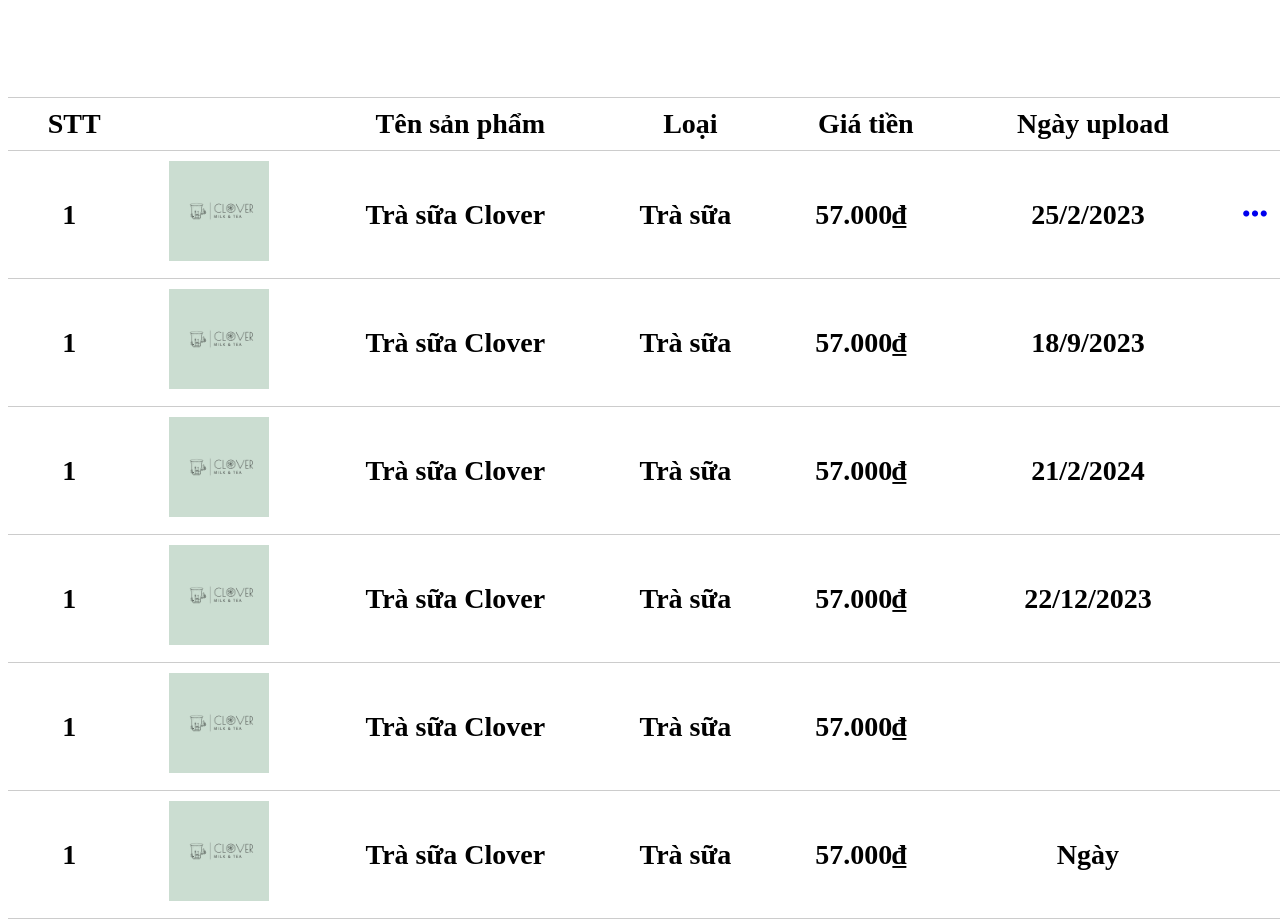
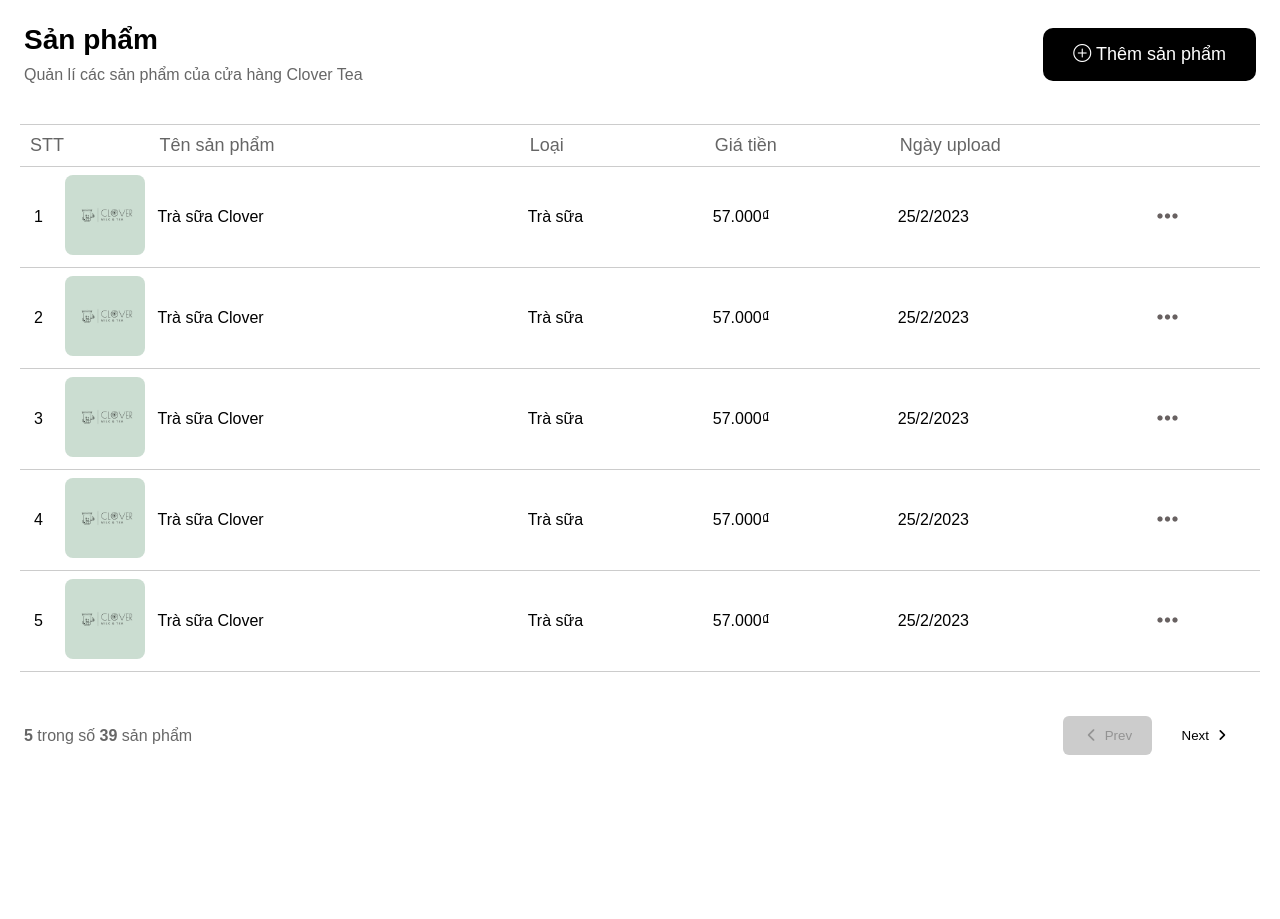
Before and after one commit to CuongNguyen-0712/web_bantrasua, a PHP site: page /pages/admin/product.html in a window 1280 px wide. After the commit the page ends 755 px from the top, so only its background shows below. Run offline with PHP 8.4, Linux system fonts and the light colour scheme; lists and menus that the app fills with data are empty.

Commit message:
product change

```diff
--- a/assets/styles/admin/product.css
+++ b/assets/styles/admin/product.css
@@ -1,34 +1,228 @@
-body{
-    display:flex;
-    align-items: center;
-    justify-content: center;
+body {
     height: 100vh;
     width: 100%;
-    padding-top: 100px;
+    font-family: Arial, Helvetica, sans-serif;
 }
-table{
+
+.product-info {
+    padding: 24px;
+    padding-bottom: 20px;
+    display: flex;
+    align-items: center;
+    justify-content: space-between;
+}
+
+.product-info h1 {
+    font-size: 28px;
+    margin-bottom: 10px;
+}
+
+.product-info p {
+    font-size: 16px;
+    color: rgba(0, 0, 0, 0.6);
+}
+
+.product-info button{
+    font-size: 18px;
+    color: #fff;
+    padding: 16px 30px;
+    background-color: rgb(0, 0, 0);
+    transition: background-color 0.5s, border 0.5s;
+    border: none;
+    border-radius: 10px;
+    cursor: pointer;
+    user-select: none;
+}
+
+.product-info button:hover{
+    background-color: rgb(0, 0, 0, 0.1);
+}
+
+.table-container {
+    display: flex;
+    align-items: center;
+    justify-items: center;
+    padding: 20px;
+}
+
+table {
     width: 100%;
     border-collapse: collapse;
+    table-layout: fixed;
 }
-th,td {
-    padding: 10px;
-    text-align: center;
+
+tr,
+td {
+    padding: 8px;
+    text-align: left;
     border-top: 1px solid #ccc;
     border-bottom: 1px solid #ccc;
     border-left: none;
     border-right: none;
-    font-size: 28px;
+    font-size: 16px;
+    border-radius: 10px;
+    font-weight: lighter;
 }
 
-thead th{
-    padding-left: 20px;
+th {
+    padding: 10px;
+    text-align: left;
+    border-top: 1px solid #ccc;
+    border-bottom: 1px solid #ccc;
+    border-left: none;
+    border-right: none;
+    border-radius: 10px;
+    opacity: 0.6;
+    font-size: 18px;
+    font-weight: lighter;
 }
 
-th img {
-    height: 100px;
+th:first-child,
+td:first-child {
+    width: 20px;
+    text-align: center;
+}
+
+th:nth-child(2),
+td:nth-child(2) {
+    width: 50px;
+    text-align: center;
+}
+
+th:nth-child(3),
+td:nth-child(3) {
+    width: 200px;
+}
+
+th:nth-child(4),
+td:nth-child(4),
+th:nth-child(5),
+td:nth-child(5),
+th:nth-child(6),
+td:nth-child(6) {
     width: 100px;
 }
 
-tr:hover{
-    background-color: lightgoldenrodyellow;
+th:nth-child(7),
+td:nth-child(7) {
+    width: 100px;
+    text-align: center;
 }
+
+td img {
+    height: 80px;
+    width: 80px;
+    border-radius: 10%;
+}
+
+tr:hover {
+    background-color: rgb(245, 255, 250);
+}
+
+.option-menu {
+    position: absolute;
+    display: none;
+    right: auto;
+    background-color: #fff;
+    border: 1px solid #ddd;
+    box-shadow: 0 2px 5px rgba(0, 0, 0, 0.2);
+    min-width: 120px;
+    padding: 5px;
+    border-radius: 10px;
+    animation: dropDown 0.3s ease;
+
+}
+
+.option-menu button {
+    text-align: left;
+    display: block;
+    width: 100%;
+    padding: 12px;
+    background-color: #fff;
+    box-shadow: 0px 4px 8px rgba(248, 129, 129, 0.1);
+    border: none;
+}
+
+.option-menu button i {
+    float: right;
+}
+
+.option-menu button:hover {
+    background-color: rgb(245, 255, 250);
+}
+
+.option {
+    cursor: pointer;
+    color: rgb(104, 97, 97);
+    font-size: 24px;
+    user-select: none;
+    background-color: transparent;
+    transition: background-color 0.5s, border 0.5s;
+    border-radius: 10px;
+    padding: 8px;
+}
+
+.option:hover {
+    background-color: rgb(0, 0, 0, 0.1);
+}
+
+.pagination {
+    display: flex;
+    justify-content: space-between;
+    align-items: center;
+    padding: 24px;
+}
+
+.pagination > span {
+    font-size: 16px;
+    color: rgba(0, 0, 0, 0.6);
+}
+
+.pagination-button {
+    user-select: none;
+}
+
+.pagination-button > button {
+    padding: 12px 20px;
+    background-color: #fff;
+    background-color: transparent;
+    transition: background-color 0.5s, border 0.5s;
+    border: none;
+    margin-right: 5px;
+    border-radius: 6px;
+    cursor: pointer;
+}
+
+.pagination-button > button:disabled {
+    background-color: #ccc;      /* có màu hoặc không màu đây ? */
+    cursor: not-allowed;
+}
+
+.pagination-button > button:hover {
+    background-color: rgb(0, 0, 0, 0.1);
+}
+
+.pagination-button > button i {
+    margin-left: 5px;
+    margin-right: 5px;
+}
+
+@keyframes dropDown {
+    0% {
+        transform: translateY(-10px);
+    }
+    100% {
+        transform: translateY(0);
+    }
+}
+
+/*
+@keyframes dropDown {
+    0% {
+        transform: scale(0.75);
+    }
+    100% {
+        transform: scale(1);
+    }
+}
+*/
--- a/assets/styles/style.css
+++ b/assets/styles/style.css
@@ -4,8 +4,8 @@
     box-sizing: border-box;
 }
 
-body{
+/* body{
     font-family: 'Poppins', sans-serif;
     height: 100vh;
     width: 100%;
-}
+} */
--- a/pages/admin/product.html
+++ b/pages/admin/product.html
@@ -1,13 +1,29 @@
 <!DOCTYPE html>
 <html lang="en">
+
 <head>
     <meta charset="UTF-8" />
     <meta name="viewport" content="width=device-width, initial-scale=1.0" />
     <title>Product</title>
     <link rel="stylesheet" href="/assets/styles/admin/product.css">
     <link rel="stylesheet" href="/assets/icon/fontawesome-free-6.6.0-web/fontawesome-free-6.6.0-web/css/all.min.css">
+    <link rel="stylesheet" href="/assets/styles/style.css">
+    <link rel="stylesheet" href="https://cdn.jsdelivr.net/npm/bootstrap-icons/font/bootstrap-icons.css">
 </head>
+
 <body>
+    <div class="product-info">
+        <div>
+            <h1>Sản phẩm</h1>
+            <p>Quản lí các sản phẩm của cửa hàng Clover Tea </p>
+        </div>
+        <div>
+            <button><i class="bi bi-plus-circle"></i>
+                Thêm sản phẩm
+            </button>
+        </div>
+    </div>
+    <div class="table-container">
         <table>
             <thead>
                 <tr>
@@ -22,68 +38,126 @@
             </thead>
             <tbody>
                 <tr>
-                <th>1</th>
-                <th><img src="/assets/img/trá hình.png" alt=""></th>
-                <th>Trà sữa Clover</th>
-                <th>Trà sữa</th>
-                <th>57.000&#8363;</th>
-                <th>25/2/2023</th>
-                <th>
-                   <a href="#">
-                    <i class="fa-solid fa-ellipsis">
-
-                    </i>
-
-                   </a>
-                </th>
+                    <td>1</td>
+                    <td><img src="/assets/img/trá hình.png" alt=""></td>
+                    <td>Trà sữa Clover</td>
+                    <td>Trà sữa</td>
+                    <td>57.000&#8363;</td>
+                    <td>25/2/2023</td>
+                    <td>
+                        <span class="option" onclick="toggleOptions(event,this)">
+                            <i class="fa fa-ellipsis-h"></i>
+                        </span>
+                        <div class="option-menu" id="option-menu">
+                            <button>Change
+                                <i class="bi bi-wrench"></i>
+                            </button>
+                            <button>Delete
+                                <i class="bi bi-trash3"></i>
+                            </button>
+                        </div>
+                    </td>
                 </tr>
                 <tr>
-                <th>1</th>
-                <th><img src="/assets/img/trá hình.png" alt=""></th>
-                <th>Trà sữa Clover</th>
-                <th>Trà sữa</th>
-                <th>57.000&#8363;</th>
-                <th>18/9/2023</th>
-                <th></th>
+                    <td>2</td>
+                    <td><img src="/assets/img/trá hình.png" alt=""></td>
+                    <td>Trà sữa Clover</td>
+                    <td>Trà sữa</td>
+                    <td>57.000&#8363;</td>
+                    <td>25/2/2023</td>
+                    <td>
+                        <span class="option" onclick="toggleOptions(event,this)">
+                            <i class="fa fa-ellipsis-h"></i>
+                        </span>
+                        <div class="option-menu" id="option-menu">
+                            <button>Change
+                                <i class="bi bi-wrench"></i>
+                            </button>
+                            <button>Delete
+                                <i class="bi bi-trash3"></i>
+                            </button>
+                        </div>
+                    </td>
                 </tr>
                 <tr>
-                <th>1</th>
-                <th><img src="/assets/img/trá hình.png" alt=""></th>
-                <th>Trà sữa Clover</th>
-                <th>Trà sữa</th>
-                <th>57.000&#8363;</th>
-                <th>21/2/2024</th>
-                <th></th>
+                    <td>3</td>
+                    <td><img src="/assets/img/trá hình.png" alt=""></td>
+                    <td>Trà sữa Clover</td>
+                    <td>Trà sữa</td>
+                    <td>57.000&#8363;</td>
+                    <td>25/2/2023</td>
+                    <td>
+                        <span class="option" onclick="toggleOptions(event,this)">
+                            <i class="fa fa-ellipsis-h"></i>
+                        </span>
+                        <div class="option-menu" id="option-menu">
+                            <button>Change
+                                <i class="bi bi-wrench"></i>
+                            </button>
+                            <button>Delete
+                                <i class="bi bi-trash3"></i>
+                            </button>
+                        </div>
+                    </td>
                 </tr>
                 <tr>
-                <th>1</th>
-                <th><img src="/assets/img/trá hình.png" alt=""></th>
-                <th>Trà sữa Clover</th>
-                <th>Trà sữa</th>
-                <th>57.000&#8363;</th>
-                <th>22/12/2023</th>
-                <th></th>
+                    <td>4</td>
+                    <td><img src="/assets/img/trá hình.png" alt=""></td>
+                    <td>Trà sữa Clover</td>
+                    <td>Trà sữa</td>
+                    <td>57.000&#8363;</td>
+                    <td>25/2/2023</td>
+                    <td>
+                        <span class="option" onclick="toggleOptions(event,this)">
+                            <i class="fa fa-ellipsis-h"></i>
+                        </span>
+                        <div class="option-menu">
+                            <button>Change
+                                <i class="bi bi-wrench"></i>
+                            </button>
+                            <button>Delete
+                                <i class="bi bi-trash3"></i>
+                            </button>
+                        </div>
+                    </td>
                 </tr>
                 <tr>
-                <th>1</th>
-                <th><img src="/assets/img/trá hình.png" alt=""></th>
-                <th>Trà sữa Clover</th>
-                <th>Trà sữa</th>
-                <th>57.000&#8363;</th>
-                <th></th>
-                <th></th>
+                    <td>5</td>
+                    <td><img src="/assets/img/trá hình.png" alt=""></td>
+                    <td>Trà sữa Clover</td>
+                    <td>Trà sữa</td>
+                    <td>57.000&#8363;</td>
+                    <td>25/2/2023</td>
+                    <td>
+                        <span class="option" onclick="toggleOptions(event,this)">
+                            <i class="fa fa-ellipsis-h"></i>
+                        </span>
+                        <div class="option-menu" id="option-menu">
+                            <button>Change
+                                <i class="bi bi-wrench"></i>
+                            </button>
+                            <button>Delete
+                                <i class="bi bi-trash3"></i>
+                            </button>
+                        </div>
+                    </td>
                 </tr>
-            <tr>
-                <th>1</th>
-                <th><img src="/assets/img/trá hình.png" alt=""></th>
-                <th>Trà sữa Clover</th>
-                <th>Trà sữa</th>
-                <th>57.000&#8363;</th>
-                <th>Ngày</th>
-                <th></th>
-            </tr>
+
             </tbody>
         </table>
+    </div>
+    <div class="pagination">
+        <span><b>5</b> trong số <b>39</b> sản phẩm</span>
+        <div class="pagination-button">
+            <button disabled><i class="fa-solid fa-chevron-left"></i>
+                Prev
+            </button>
+            <button>Next
+                <i class="fa-solid fa-angle-right"></i>
+            </button>
+        </div>
+    </div>
+    <script src="/assets/handle/optionMenu.js"></script>
 </body>
 
 </html>
```
Lines whose indentation alone changed are shown as unchanged.
